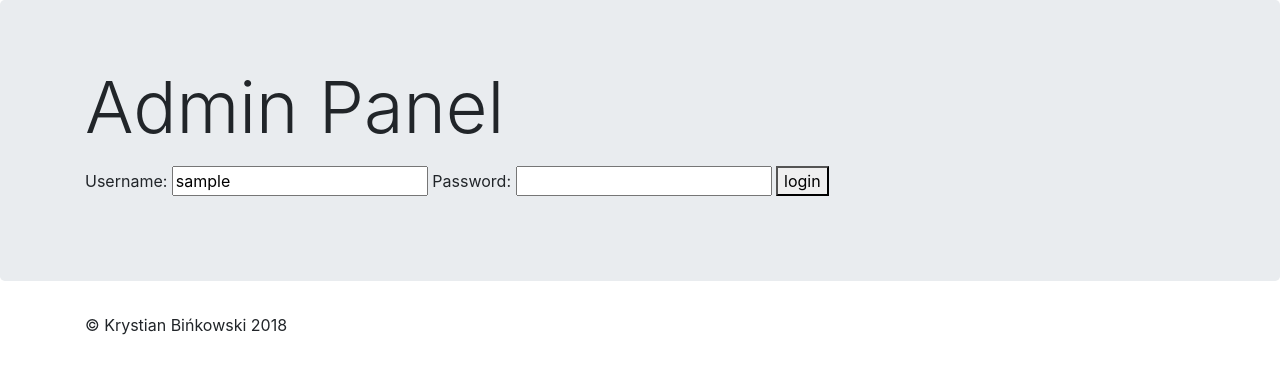
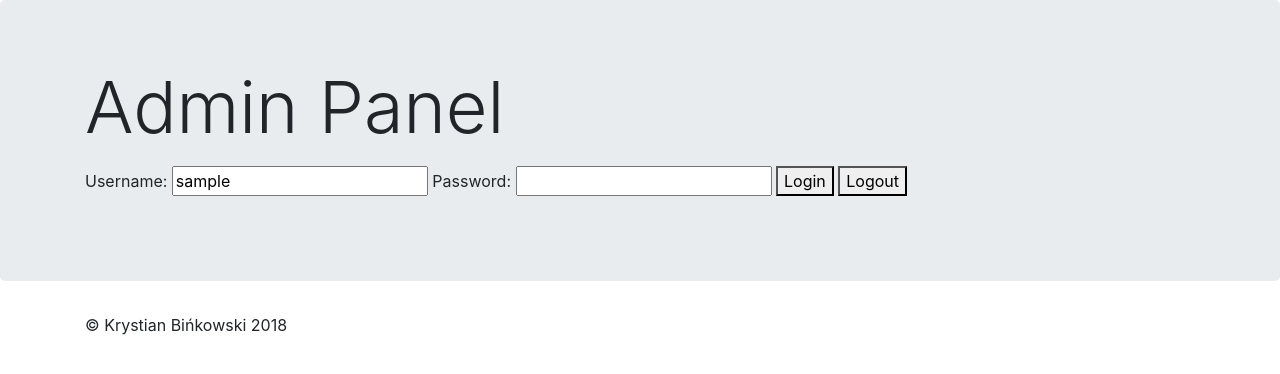
Before and after one commit to KrystianBinkowski/Djwebsite, a Symfony app: template templates/admin/index.html.twig in a window 1280 px wide. Shown: the part 48-422 px from the top of the page. Run offline with Twig, Linux system fonts and the light colour scheme; the template is opened without the code that fills it: most values are stand-ins (such as "Sample title", 1, 10 or a date in 2020); some libraries are stand-ins or nearby versions.

Commit message:
make admin site

```diff
--- a/templates/admin/index.html.twig
+++ b/templates/admin/index.html.twig
@@ -20,6 +20,9 @@
             <input type="hidden" name="_target_path" value="/account" />
         #}
 
-        <button type="submit">login</button>
+        <button type="submit">Login</button>
+
+        <a href="{{ path('logout') }}"><button type="submit">Logout</button></a>
+
     </form>
 {% endblock %}
```
Also changed, not shown: 1 other file.
